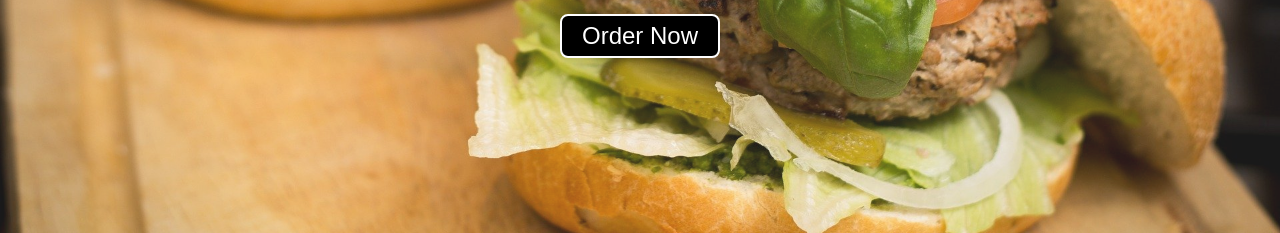
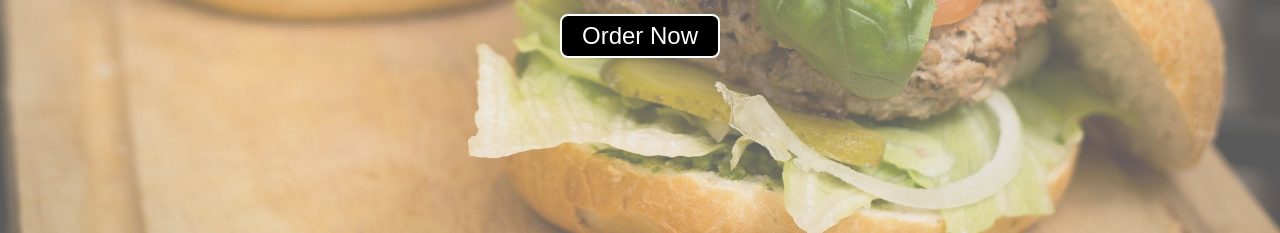
Before and after one commit to chetanyadav30/food-delivery-project, a plain HTML site: page food delivery project.html in a window 1280 px wide. Shown: the part 408-641 px from the top of the page. Drawn offline with Linux system fonts and the light colour scheme.

Commit message:
Update style.css
decreased opacity of home sec picture

```diff
--- a/css/style.css
+++ b/css/style.css
@@ -96,7 +96,7 @@ html{
     height: 642px;
     width: 100%;
     z-index: -1;
-    opacity: 0.89;
+    opacity: 0.6;
 }
 #home h1{
     color:darkblue;
```
